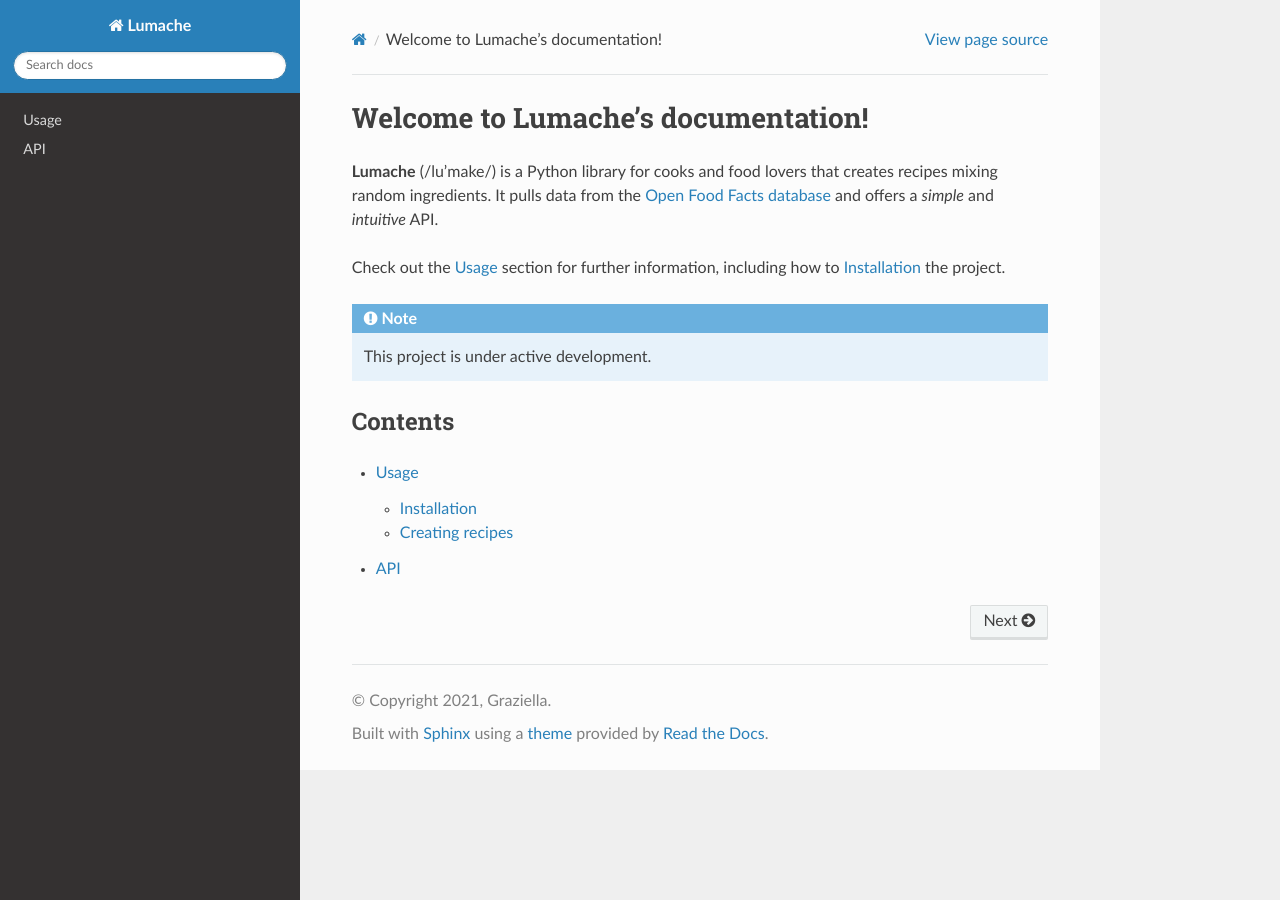
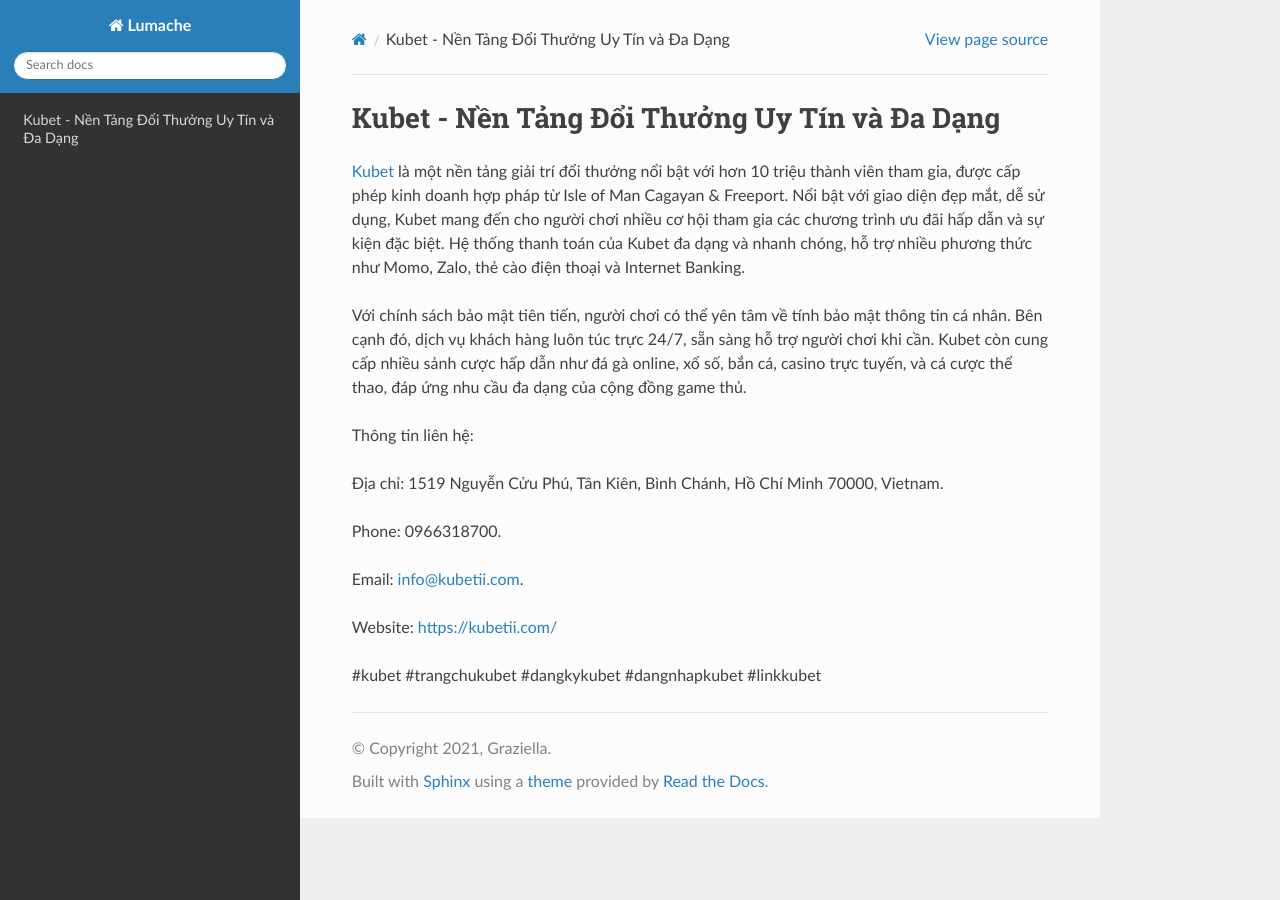
Before and after one commit to ShafferMalaki436t3cp/kubetiicom1, a Sphinx documentation site: the page built from docs/source/index.rst, in a window 1280 px wide. Built offline with Sphinx 7.4.7 and the Read the Docs theme 3.1.0, drawn with Linux system fonts in a browser that asks for light colours.

Commit message:
Update index.rst

```diff
--- a/docs/source/index.rst
+++ b/docs/source/index.rst
@@ -1,22 +1,18 @@
-Welcome to Lumache's documentation!
+Kubet - Nền Tảng Đổi Thưởng Uy Tín và Đa Dạng
 ===================================
 
-**Lumache** (/lu'make/) is a Python library for cooks and food lovers
-that creates recipes mixing random ingredients.
-It pulls data from the `Open Food Facts database <https://world.openfoodfacts.org/>`_
-and offers a *simple* and *intuitive* API.
+`Kubet <https://kubetii.com/>`_ là một nền tảng giải trí đổi thưởng nổi bật với hơn 10 triệu thành viên tham gia, được cấp phép kinh doanh hợp pháp từ Isle of Man Cagayan & Freeport. Nổi bật với giao diện đẹp mắt, dễ sử dụng, Kubet mang đến cho người chơi nhiều cơ hội tham gia các chương trình ưu đãi hấp dẫn và sự kiện đặc biệt. Hệ thống thanh toán của Kubet đa dạng và nhanh chóng, hỗ trợ nhiều phương thức như Momo, Zalo, thẻ cào điện thoại và Internet Banking.
 
-Check out the :doc:`usage` section for further information, including
-how to :ref:`installation` the project.
+Với chính sách bảo mật tiên tiến, người chơi có thể yên tâm về tính bảo mật thông tin cá nhân. Bên cạnh đó, dịch vụ khách hàng luôn túc trực 24/7, sẵn sàng hỗ trợ người chơi khi cần. Kubet còn cung cấp nhiều sảnh cược hấp dẫn như đá gà online, xổ số, bắn cá, casino trực tuyến, và cá cược thể thao, đáp ứng nhu cầu đa dạng của cộng đồng game thủ.
 
-.. note::
+Thông tin liên hệ:
 
-   This project is under active development.
+Địa chỉ: 1519 Nguyễn Cửu Phú, Tân Kiên, Bình Chánh, Hồ Chí Minh 70000, Vietnam.
 
-Contents
---------
+Phone: 0966318700.
 
-.. toctree::
+Email: info@kubetii.com.
 
-   usage
-   api
+Website: https://kubetii.com/
+
+#kubet #trangchukubet #dangkykubet #dangnhapkubet #linkkubet
```
